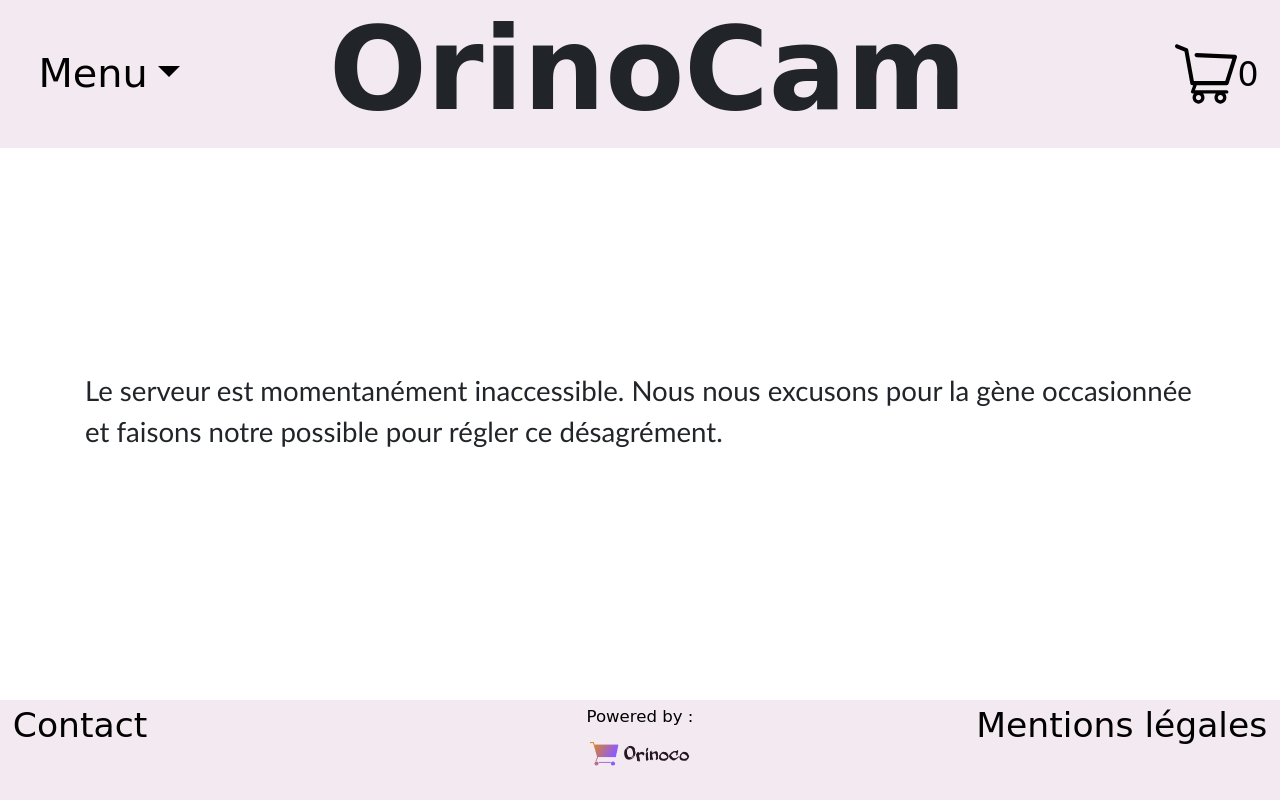
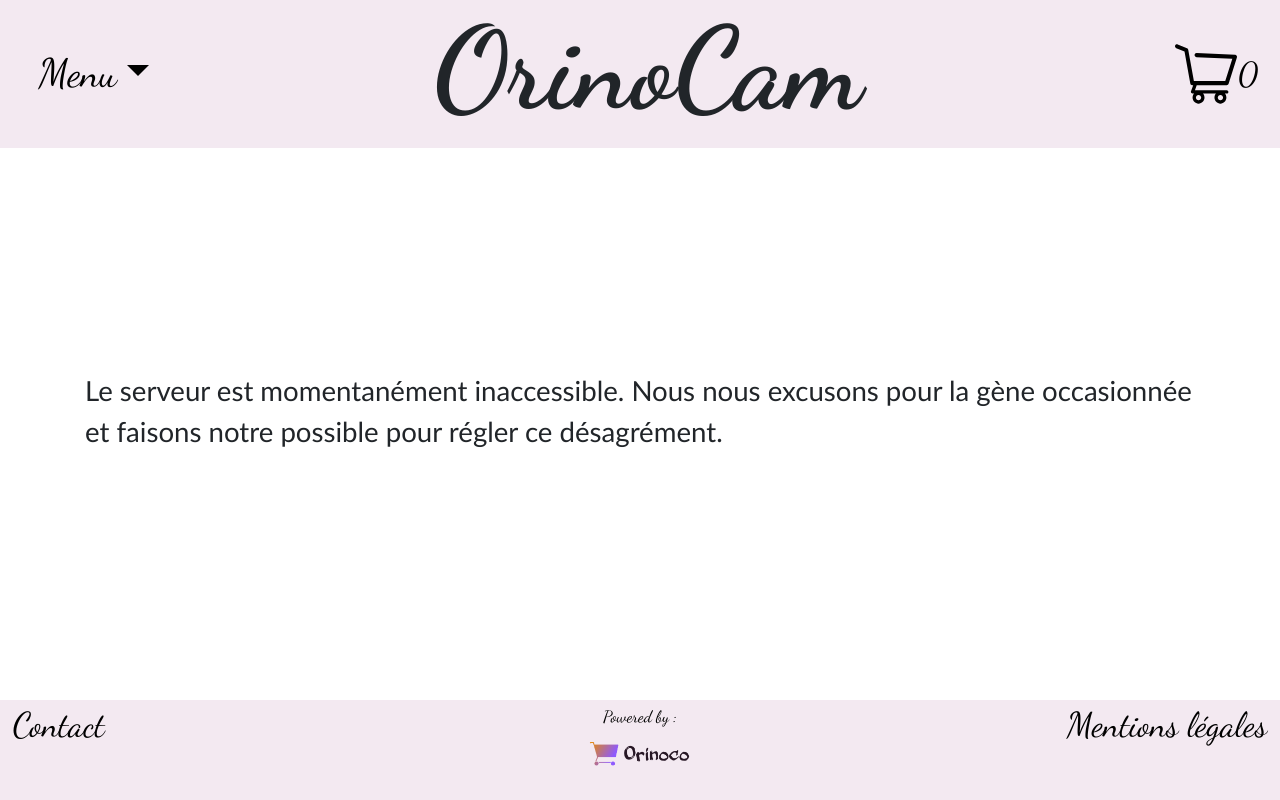
Before and after one commit to flolb41/P5-onorico-frontend, a website with bundled scripts: page index.html in a window 1280 px wide. Built offline with nearby package versions, Linux system fonts and the light colour scheme; files whose address does not match are found by name.

Commit message:
Update style.css
correctif bug font

```diff
--- a/css/style.css
+++ b/css/style.css
@@ -1,6 +1,6 @@
 @font-face {
     font-family: 'DancingScript';
-    src: url("./fonts/DancingScript-VariableFont_wght.ttf") format("truetype");
+    src: url("../fonts/DancingScript-VariableFont_wght.ttf") format("truetype");
 }
 /*PAGE GLOBALE*/
 * {
```
